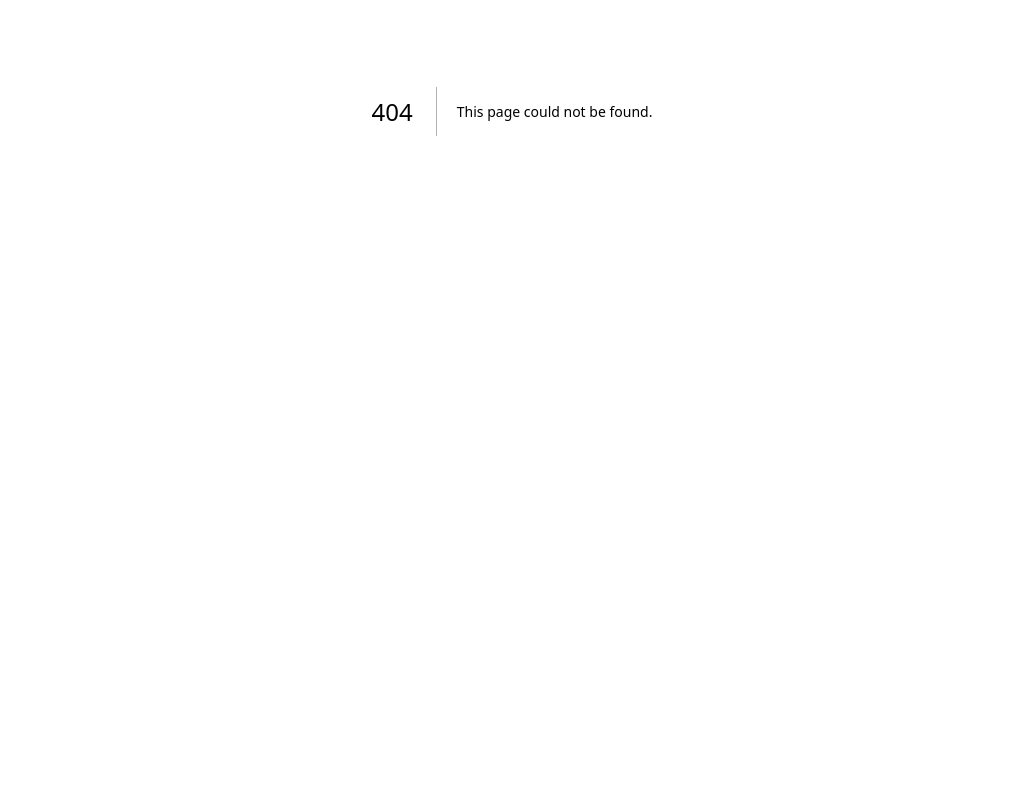
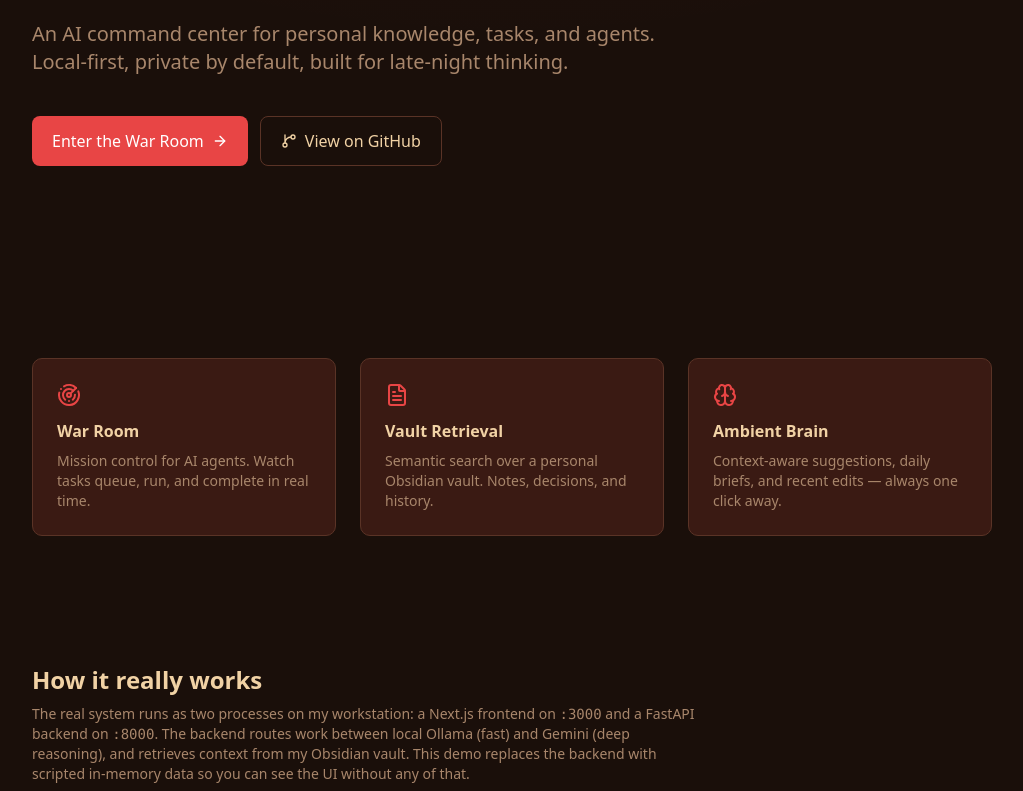
Before and after one commit to unohisname12/second-brain-hub-demo, a Next.js app: page / in a window 1280 px wide. Before the commit this address had no page. Shown: the part 289-1080 px from the top of the page, without its empty margins (128-1151 px from the left). Before the commit the page ends 800 px from the top, so only its background shows below. Built offline with nearby package versions, Linux system fonts and the light colour scheme.

Commit message:
feat: add public landing page
Replaces Github icon with GitBranch — lucide-react v1.x removed the
Github brand icon, so the verbatim plan code wouldn't compile.

```diff
--- /dev/null
+++ b/app/(marketing)/page.tsx
@@ -0,0 +1,15 @@
+import { Hero } from "@/components/landing/hero";
+import { FeatureStrip } from "@/components/landing/feature-strip";
+import { ArchitectureDiagram } from "@/components/landing/architecture-diagram";
+import { Footer } from "@/components/landing/footer";
+
+export default function LandingPage() {
+  return (
+    <>
+      <Hero />
+      <FeatureStrip />
+      <ArchitectureDiagram />
+      <Footer />
+    </>
+  );
+}
--- a/components/landing/hero.tsx
+++ b/components/landing/hero.tsx
@@ -1,5 +1,5 @@
 import Link from "next/link";
-import { ArrowRight, Github } from "lucide-react";
+import { ArrowRight, GitBranch } from "lucide-react";
 
 const RED = "rgba(232,69,69,1)";
 const RED_SOFT = "rgba(232,69,69,0.08)";
@@ -46,7 +46,7 @@
           rel="noopener noreferrer"
           className="inline-flex items-center gap-2 px-5 py-3 rounded-md border border-border hover:bg-panel transition-colors"
         >
-          <Github className="h-4 w-4" />
+          <GitBranch className="h-4 w-4" />
           View on GitHub
         </Link>
       </div>
```
